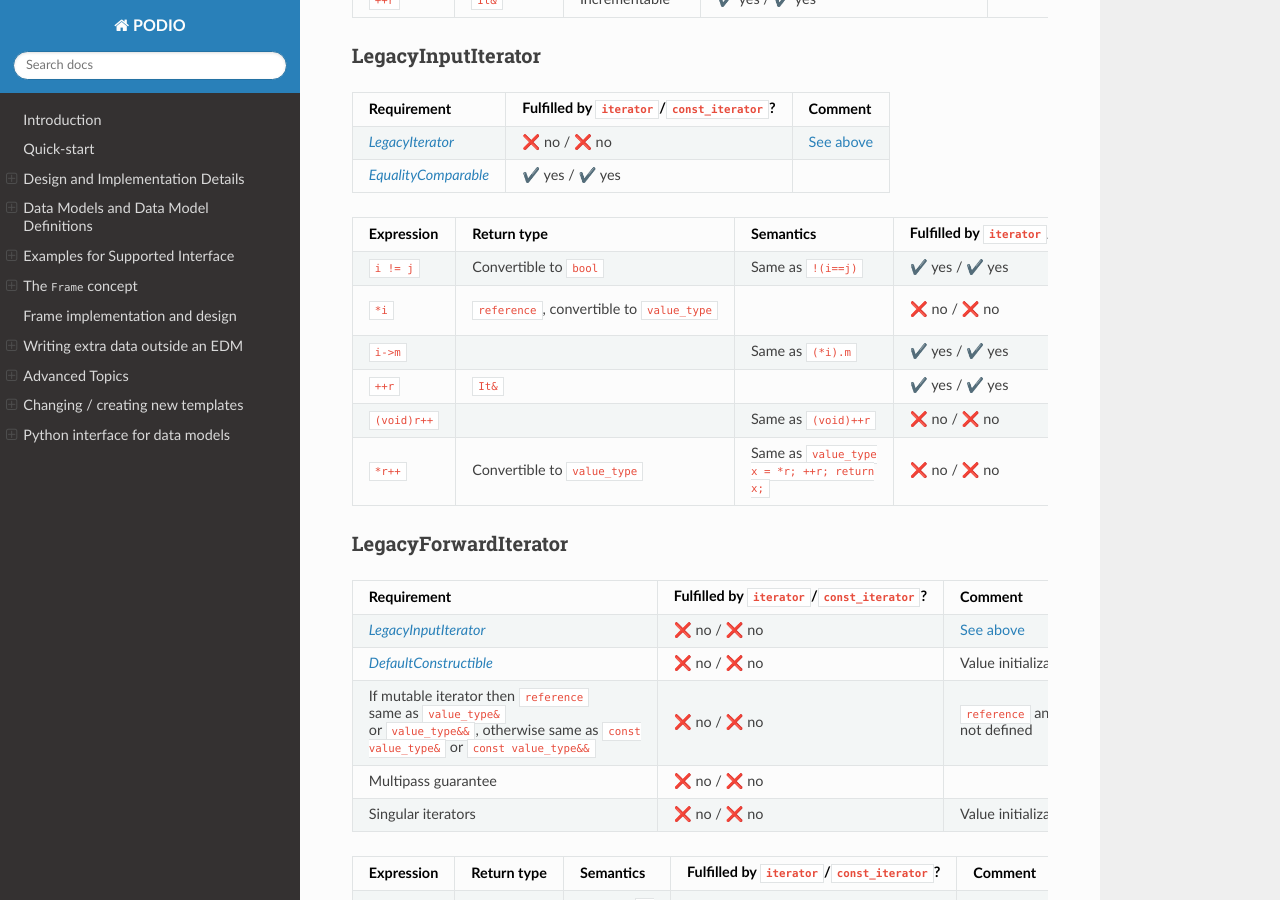
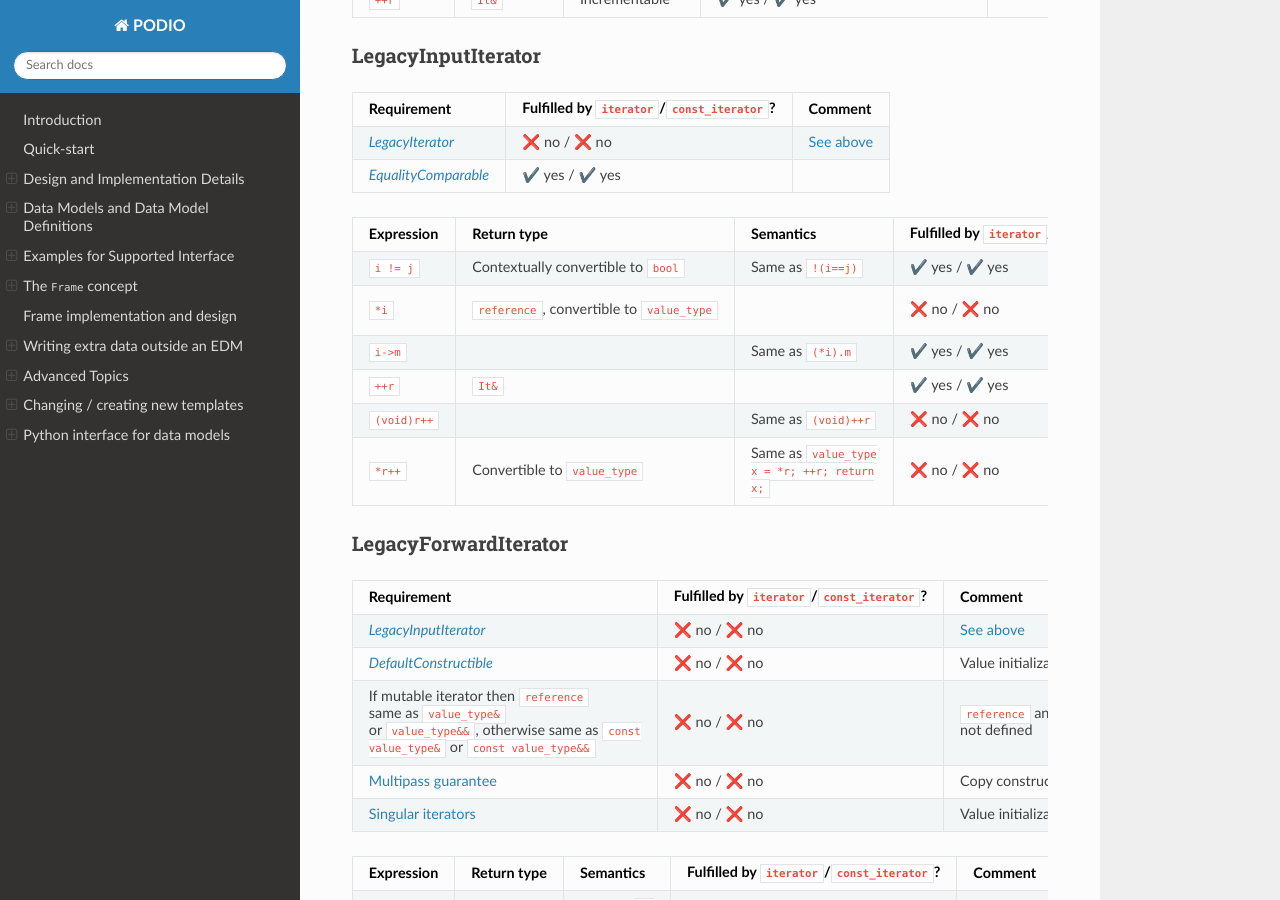
Before and after one commit to AIDASoft/podio, a Sphinx documentation site: the page built from doc/collections_as_container.md, in a window 1280 px wide and 900 px high, scrolled down 2253 px. Built offline with Sphinx 7.4.7 and the Read the Docs theme 2.0.0, drawn with Linux system fonts in a browser that asks for light colours; pages that are not in the unit, such as notebooks, are missing from menus; the version number could not be read and is left out.

Commit message:
fix contextually convertible, add multipass guarantee

```diff
--- a/doc/collections_as_container.md
+++ b/doc/collections_as_container.md
@@ -76,7 +76,7 @@ The PODIO `Collection`s are move-only classes with emphasis on the distinction b
 
 | Expression | Return type | Semantics | Fulfilled by `iterator`/`const_iterator`? | Comment |
 |------------|-------------|-----------|-------------------------------------------|---------|
-| `i != j` | Convertible to `bool` | Same as `!(i==j)` | ✔️ yes / ✔️ yes | |
+| `i != j` |  Contextually convertible to `bool` | Same as `!(i==j)` | ✔️ yes / ✔️ yes | |
 | `*i` | `reference`, convertible to `value_type` | | ❌ no / ❌ no | `reference` and `value_type` not defined |
 | `i->m` | | Same as `(*i).m` | ✔️ yes / ✔️ yes | |
 | `++r` | `It&` | | ✔️ yes / ✔️ yes | |
@@ -90,8 +90,8 @@ The PODIO `Collection`s are move-only classes with emphasis on the distinction b
 | [*LegacyInputIterator*](https://en.cppreference.com/w/cpp/named_req/InputIterator) | ❌ no / ❌ no | [See above](#legacyinputiterator)|
 | [*DefaultConstructible*](https://en.cppreference.com/w/cpp/named_req/DefaultConstructible) | ❌ no / ❌ no | Value initialization not defined |
 | If mutable iterator then `reference` same as `value_type&` or `value_type&&`, otherwise same as `const value_type&` or `const value_type&&` | ❌ no / ❌ no | `reference` and `value_type` not defined |
-| Multipass guarantee | ❌ no / ❌ no | |
-| Singular iterators | ❌ no / ❌ no | Value initialization not defined |
+| [Multipass guarantee](https://en.cppreference.com/w/cpp/named_req/ForwardIterator) | ❌ no / ❌ no | Copy constructor not defined |
+| [Singular iterators](https://en.cppreference.com/w/cpp/named_req/ForwardIterator) | ❌ no / ❌ no | Value initialization not defined |
 
 | Expression | Return type | Semantics | Fulfilled by `iterator`/`const_iterator`? | Comment |
 |------------|-------------|-----------|-------------------------------------------|---------|
```
Also changed, not shown: 1 other file.
